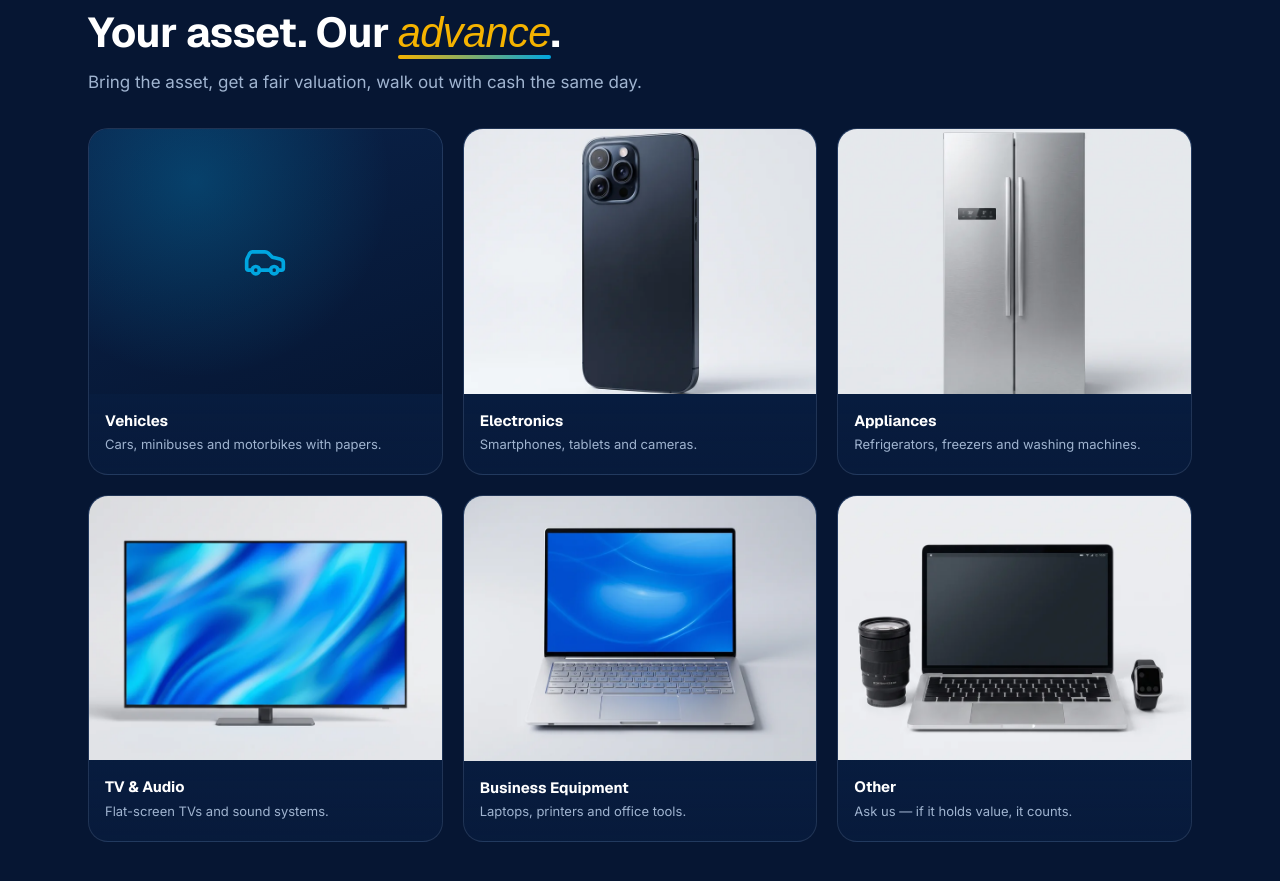
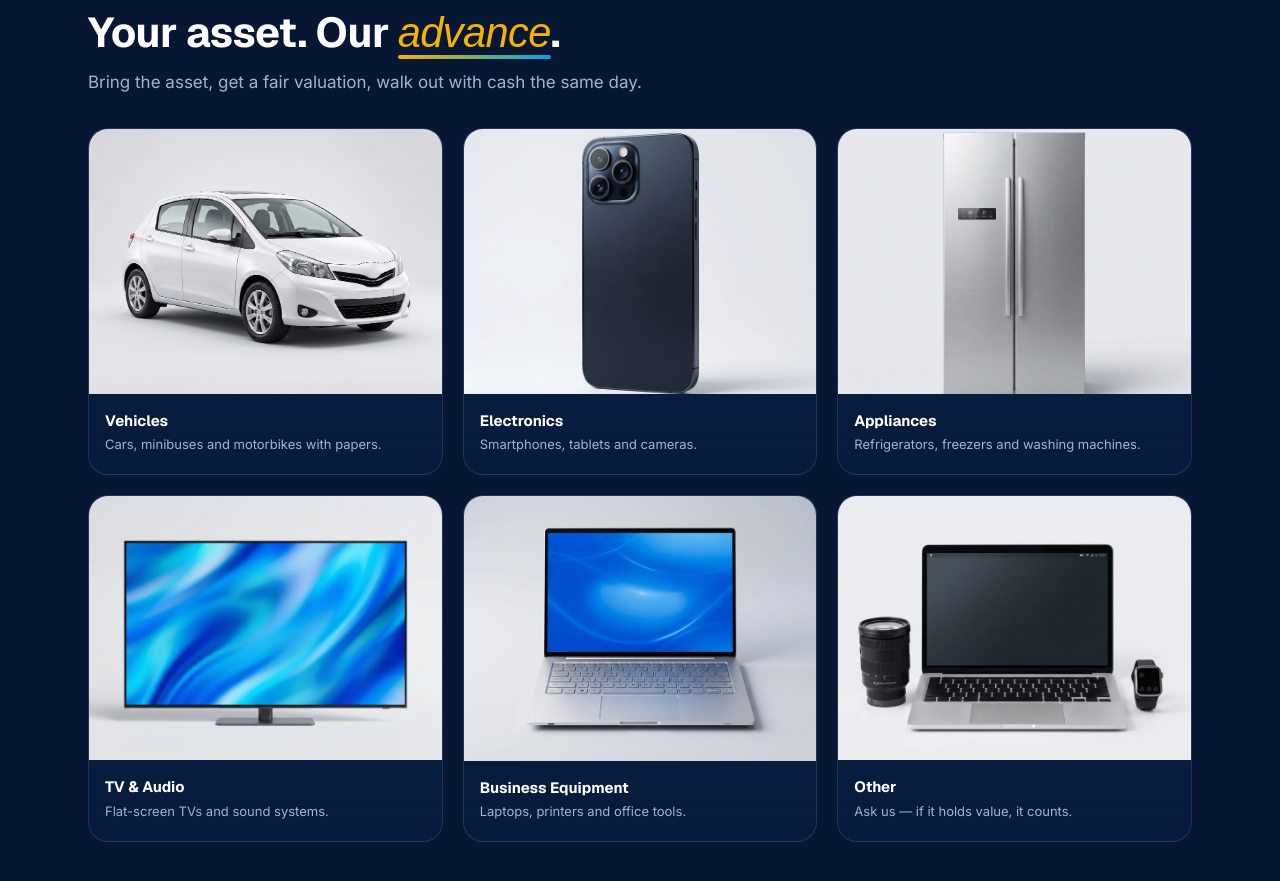
Before and after one commit to seantinashenyakutira-whatsblade/benson-anson-loan-management, a Next.js app: page / in a window 1280 px wide. Shown: the part 1040-1921 px from the top of the page. Built offline with nearby package versions, Linux system fonts and the light colour scheme; no server answers; the database is empty; a web font is replaced by a local one.

Commit message:
landing: vehicles tile uses car.jpeg (replaces missing car.webp fallback)

```diff
--- a/src/app/(marketing)/components/sections.tsx
+++ b/src/app/(marketing)/components/sections.tsx
@@ -78,7 +78,7 @@ export function StatsBar({ locations }: { locations: string[] }) {
 }
 
 const TILES: Array<{ title: string; desc: string; img?: string }> = [
-  { title: 'Vehicles', desc: 'Cars, minibuses and motorbikes with papers.' },
+  { title: 'Vehicles', desc: 'Cars, minibuses and motorbikes with papers.', img: '/marketing/collateral/car.jpeg' },
   { title: 'Electronics', desc: 'Smartphones, tablets and cameras.', img: '/marketing/collateral/phone.webp' },
   { title: 'Appliances', desc: 'Refrigerators, freezers and washing machines.', img: '/marketing/collateral/fridge.webp' },
   { title: 'TV & Audio', desc: 'Flat-screen TVs and sound systems.', img: '/marketing/collateral/tv.webp' },
```
Also changed, not shown: public/marketing/collateral/car.jpeg (added).
